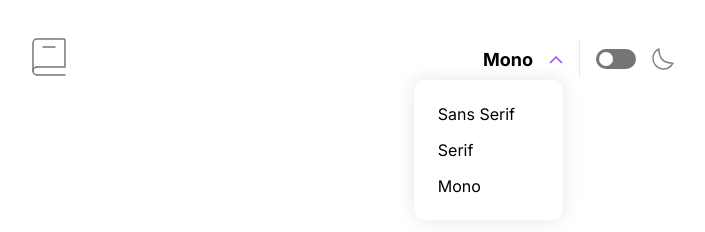
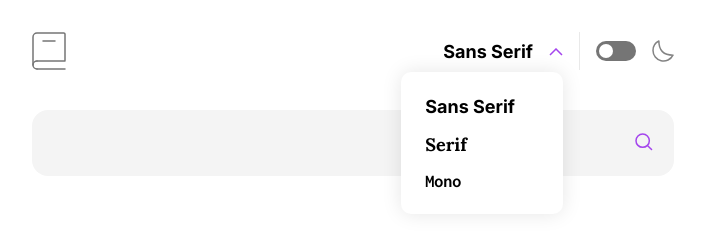
Before and after one commit to norrland90/dictionary-web-app, a plain HTML site: page index.html in a window 1280 px wide. Both pictures are taken after a click on the button 843 px from the left and 59 px from the top of the page. Shown: the whole page, without its empty margins (287-992 px from the left). Drawn offline with Linux system fonts and the light colour scheme.

Commit message:
add form

```diff
--- a/assets/css/style.css
+++ b/assets/css/style.css
@@ -50,7 +50,7 @@
   --line-height-body: 1.5rem;
 
   /* Padding på samtliga sektioners sidor - i main container */
-  --section-padding: 1.5rem 1.5rem;
+  --section-padding: 1.5rem 0;
 }
 
 /* obs: kan behöva ändra breakpoints */
@@ -62,7 +62,7 @@
     --fs-heading-s: 1.25rem;
     --fs-body-m: 1.125rem;
 
-    --section-padding: 2.5rem 1.5rem;
+    --section-padding: 2.5rem 0; /* Kolla om jag faktiskt använder den bra i sektionerna senare - annars göra om */
   }
 }
 
@@ -77,7 +77,13 @@ body {
 .main-container {
   max-width: 690px;
   margin: 0 auto;
-  padding: var(--section-padding);
+  padding: 1.5rem 1.5rem;
+}
+
+@media screen and (min-width: 690px) {
+  .main-container {
+    padding: 2rem 1.5rem;
+  }
 }
 
 /* HEADER */
@@ -85,13 +91,15 @@ body {
 .header {
   display: flex;
   justify-content: space-between;
+}
+
+.header__link {
+  display: flex;
   align-items: center;
-  height: 38px; /* höjd som logo */
 }
 
 .header__alternatives-container {
   display: flex;
-  height: 100%;
 }
 
 .header__font-selector {
@@ -104,8 +112,6 @@ body {
   padding: 0 1rem 0 0;
 
   border-right: 1px solid var(--clr-light-600);
-
-  /* border: 1px solid black; */
 }
 
 .header__current-font {
@@ -133,8 +139,8 @@ body {
   gap: 1rem;
 
   position: absolute;
-  top: 2.5rem;
-  right: 1rem;
+  top: 40px;
+  right: 16px;
 
   width: max-content;
   background-color: var(--clr-light-400);
@@ -143,8 +149,34 @@ body {
 
   box-shadow: 0px 0px 20px rgba(0, 0, 0, 0.1);
 
-  transform: translateY(-250px);
-  transition: transform 0.4s ease-in-out;
+  transform: translateY(-200%);
+  opacity: 0;
+  transition: opacity 0.2s ease-in-out, transform 0.4s ease-in-out;
+}
+
+.header__font-btn {
+  border: 0;
+  background: none;
+  cursor: pointer;
+  font-weight: bold;
+  font-size: var(--fs-body-s);
+  text-align: left;
+}
+
+.header__font-btn:hover {
+  color: var(--clr-accent-primary);
+}
+
+.header__font-btn--sans {
+  font-family: var(--ft-family-sans);
+}
+
+.header__font-btn--serif {
+  font-family: var(--ft-family-serif);
+}
+
+.header__font-btn--mono {
+  font-family: var(--ft-family-mono);
 }
 
 .header__mode-selector {
@@ -157,6 +189,10 @@ body {
 
 @media screen and (min-width: 690px) {
   .header__current-font {
+    font-size: var(--fs-body-m);
+  }
+
+  .header__font-btn {
     font-size: var(--fs-body-m);
   }
 }
@@ -199,3 +235,55 @@ body {
 .header__checkbox:checked + .header__switch::before {
   transform: translateX(20px);
 }
+
+/* FORM */
+
+.form {
+  padding: var(--section-padding);
+}
+
+.form__container {
+  display: grid;
+  grid-template-columns: 1fr max-content;
+  align-items: center;
+  gap: 1rem;
+
+  background-color: var(--clr-light-500);
+  border: 1px solid transparent;
+  border-radius: 16px;
+}
+
+.form__input {
+  background: none;
+  padding: 1em;
+  border: 0;
+
+  font-size: var(--fs-body-m);
+  font-family: inherit;
+  font-weight: 700;
+}
+
+.form__input:focus {
+  outline: 0;
+}
+
+.form__container:has(.form__input:focus) {
+  border: 1px solid var(--clr-accent-primary);
+}
+
+.form__submit-btn {
+  background: none;
+  border: 0;
+  margin-right: 1em;
+  margin-top: 3px;
+
+  cursor: pointer;
+  font-size: var(--fs-body-m);
+}
+
+@media screen and (min-width: 690px) {
+  .form__input,
+  .form__submit-btn {
+    font-size: var(--fs-heading-s);
+  }
+}
--- a/assets/js/script.js
+++ b/assets/js/script.js
@@ -1,6 +1,6 @@
 const showFontsArrow = document.querySelector('.header__show-fonts-btn');
 
-// Rotate arrow button on click
+// Rotate arrow + show font card on click
 function onArrowClick() {
   const fontArrow = document.querySelector('.header__arrow-icon');
   fontArrow.classList.toggle('rotate');
@@ -9,9 +9,11 @@ function onArrowClick() {
   if (fontCard.classList.contains('hidden')) {
     fontCard.classList.remove('hidden');
     fontCard.style.transform = 'translateY(0)';
+    fontCard.style.opacity = '1';
   } else {
     fontCard.classList.add('hidden');
-    fontCard.style.transform = 'translateY(-250px)';
+    fontCard.style.transform = 'translateY(-200%)';
+    fontCard.style.opacity = '0';
   }
 }
 
--- a/index.html
+++ b/index.html
@@ -18,7 +18,7 @@
         /></a>
         <div class="header__alternatives-container">
           <div class="header__font-selector">
-            <p class="header__current-font">Mono</p>
+            <p class="header__current-font">Sans Serif</p>
             <button class="header__show-fonts-btn">
               <svg
                 class="header__arrow-icon"
@@ -29,7 +29,7 @@
                 aria-labelledby="show-fonts"
                 role="img"
               >
-                <title id="show-fonts">Show Fonts</title>
+                <title id="show-fonts">Choose font</title>
                 <path
                   fill="none"
                   stroke="#A445ED"
@@ -39,10 +39,27 @@
               </svg>
             </button>
             <div class="header__font-card hidden">
-              <!-- Göra detta till buttons med ID -->
-              <p>Sans Serif</p>
-              <p>Serif</p>
-              <p>Mono</p>
+              <button
+                type="button"
+                class="header__font-btn header__font-btn--sans"
+                id="sans-btn"
+              >
+                Sans Serif
+              </button>
+              <button
+                type="button"
+                class="header__font-btn header__font-btn--serif"
+                id="serif-btn"
+              >
+                Serif
+              </button>
+              <button
+                type="button"
+                class="header__font-btn header__font-btn--mono"
+                id="mono-btn"
+              >
+                Mono
+              </button>
             </div>
           </div>
           <div class="header__mode-selector">
@@ -70,7 +87,39 @@
           </div>
         </div>
       </header>
-      <main></main>
+      <main>
+        <form class="form">
+          <div class="form__container">
+            <input
+              class="form__input"
+              type="text"
+              name="search-term"
+              id="search-term"
+            />
+            <button class="form__submit-btn">
+              <svg
+                class="form__search-icon"
+                xmlns="http://www.w3.org/2000/svg"
+                width="18"
+                height="18"
+                viewBox="0 0 18 18"
+                aria-labelledby="submit"
+                role="img"
+              >
+                <title id="submit">Submit</title>
+                <path
+                  fill="none"
+                  stroke="#A445ED"
+                  stroke-linecap="round"
+                  stroke-linejoin="round"
+                  stroke-width="1.5"
+                  d="m12.663 12.663 3.887 3.887M1 7.664a6.665 6.665 0 1 0 13.33 0 6.665 6.665 0 0 0-13.33 0Z"
+                />
+              </svg>
+            </button>
+          </div>
+        </form>
+      </main>
     </div>
   </body>
 </html>
```
